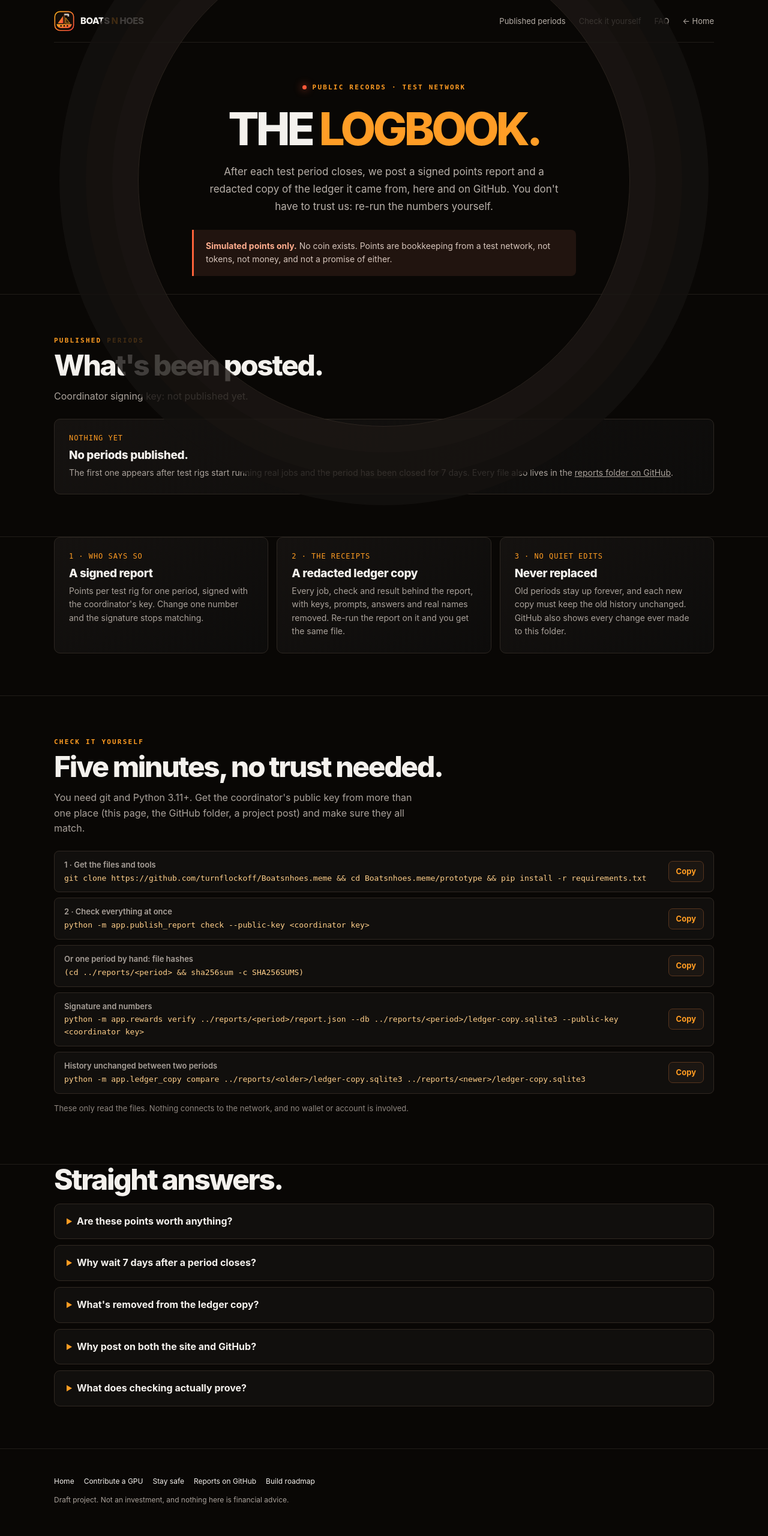
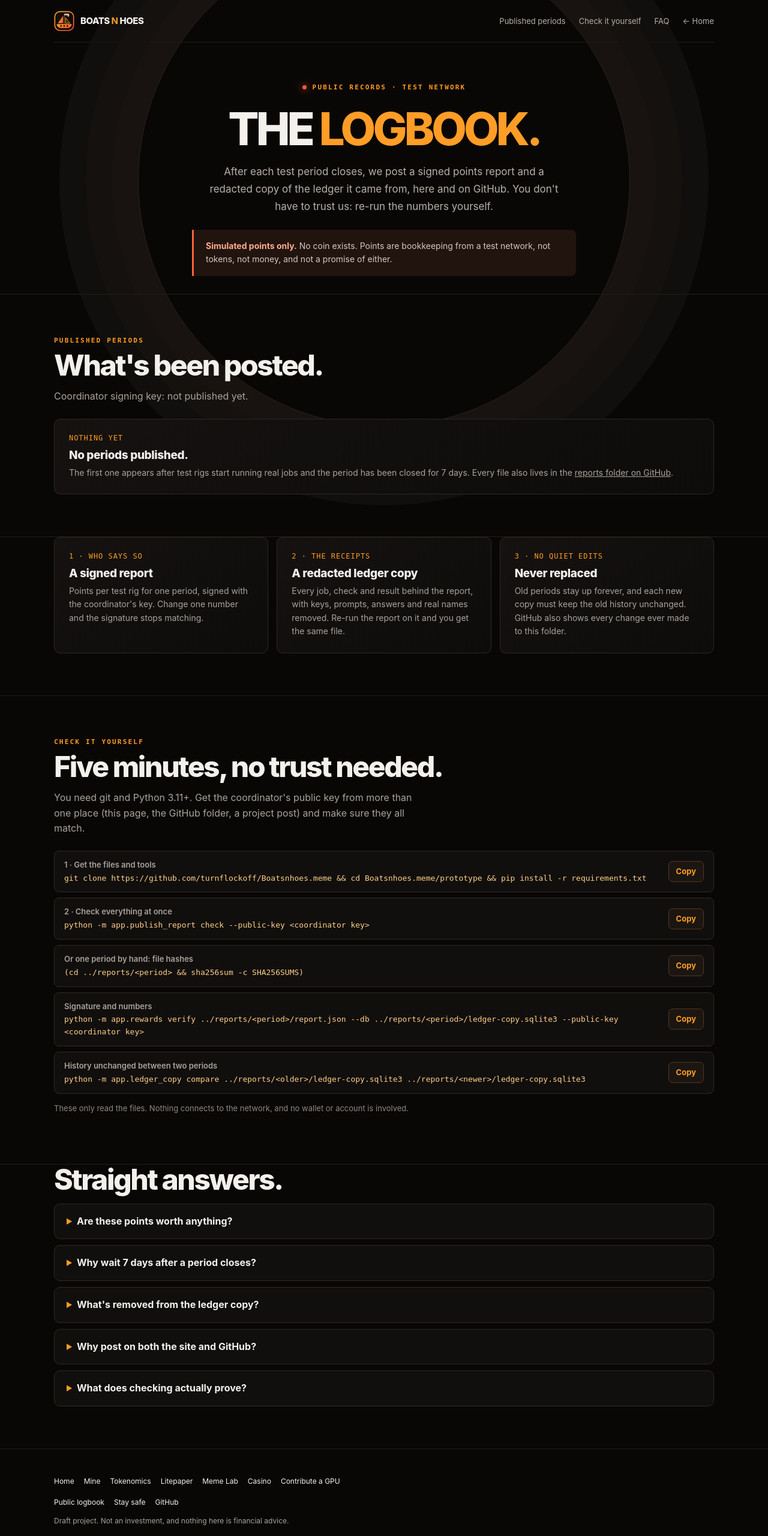
Before and after one commit to turnflockoff/Boatsnhoes.meme, a plain HTML site: page reports/index.html in a window 1280 px wide. Shown: the whole page at 60% size. Drawn offline with Linux system fonts and the light colour scheme.

Commit message:
Site: page checks pass, footers link the new pages, hero-ring overlap fixed; docs 0.5.74
Co-Authored-By: Claude <noreply@anthropic.com>

```diff
--- a/assets/site.css
+++ b/assets/site.css
@@ -144,7 +144,7 @@ table.data td.num{font-family:var(--mono);white-space:nowrap}
 
 /* long-form pages (litepaper) */
 .doc{display:grid;grid-template-columns:220px minmax(0,1fr);gap:48px;align-items:start}
-@media(max-width:900px){.doc{grid-template-columns:1fr;gap:20px}}
+@media(max-width:900px){.doc{grid-template-columns:minmax(0,1fr);gap:20px}}
 .toc{position:sticky;top:20px;font-size:13px;border:1px solid var(--line);border-radius:10px;padding:16px 18px;background:var(--card)}
 @media(max-width:900px){.toc{position:static}}
 .toc b{display:block;color:var(--acid);font:800 11px var(--mono);letter-spacing:.2em;text-transform:uppercase;margin-bottom:8px}
@@ -179,3 +179,7 @@ table.data td.num{font-family:var(--mono);white-space:nowrap}
 .asset .files a{font-size:13px;font-weight:700;color:var(--acid);text-decoration:none;border:1px solid #57351e;border-radius:7px;padding:5px 10px}
 .empty{border:1px dashed #3d332c;border-radius:10px;padding:30px;text-align:center;color:var(--muted);margin-top:22px}
 .form [hidden],[hidden]{display:none !important}
+/* the hero rings sit behind everything after them (they were painted over the header and the next section) */
+section,footer{position:relative;z-index:1}
+.nav{z-index:2}
+.form input[type=range]{accent-color:var(--acid);padding:0;border:0;background:none}
--- a/reports/index.html
+++ b/reports/index.html
@@ -89,7 +89,7 @@
 
 <footer>
   <div class="wrap">
-    <p class="footlinks"><a href="/">Home</a><a href="/contribute">Contribute a GPU</a><a href="/stay-safe">Stay safe</a><a href="https://github.com/turnflockoff/Boatsnhoes.meme/tree/main/reports">Reports on GitHub</a><a href="https://github.com/turnflockoff/Boatsnhoes.meme/blob/main/docs/ROADMAP.md">Build roadmap</a></p>
+    <p class="footlinks"><a href="/">Home</a><a href="/mine">Mine</a><a href="/tokenomics">Tokenomics</a><a href="/litepaper">Litepaper</a><a href="/meme-lab">Meme Lab</a><a href="/casino">Casino</a><a href="/contribute">Contribute a GPU</a><a href="/reports/">Public logbook</a><a href="/stay-safe">Stay safe</a><a href="https://github.com/turnflockoff/Boatsnhoes.meme">GitHub</a></p>
     <p>Draft project. Not an investment, and nothing here is financial advice.</p>
   </div>
 </footer>
```
Also changed, not shown: contribute.html (+1 -1 lines), stay-safe.html (+1 -1 lines), 4 other files.
